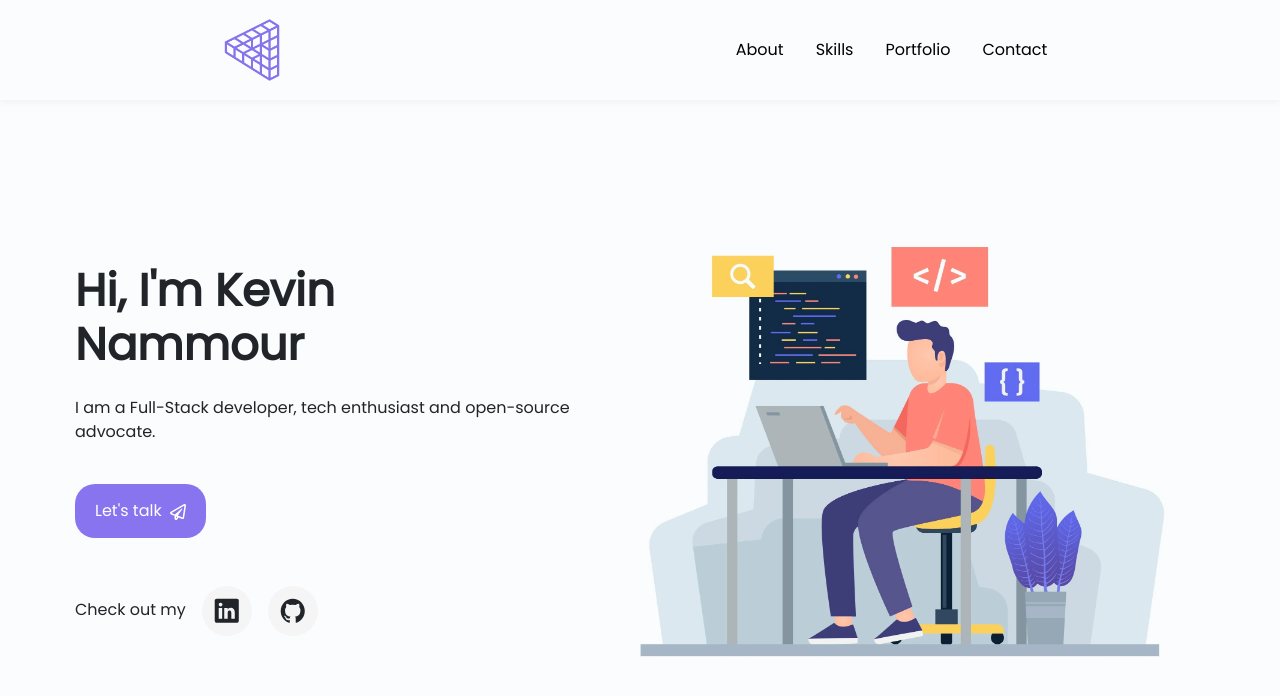
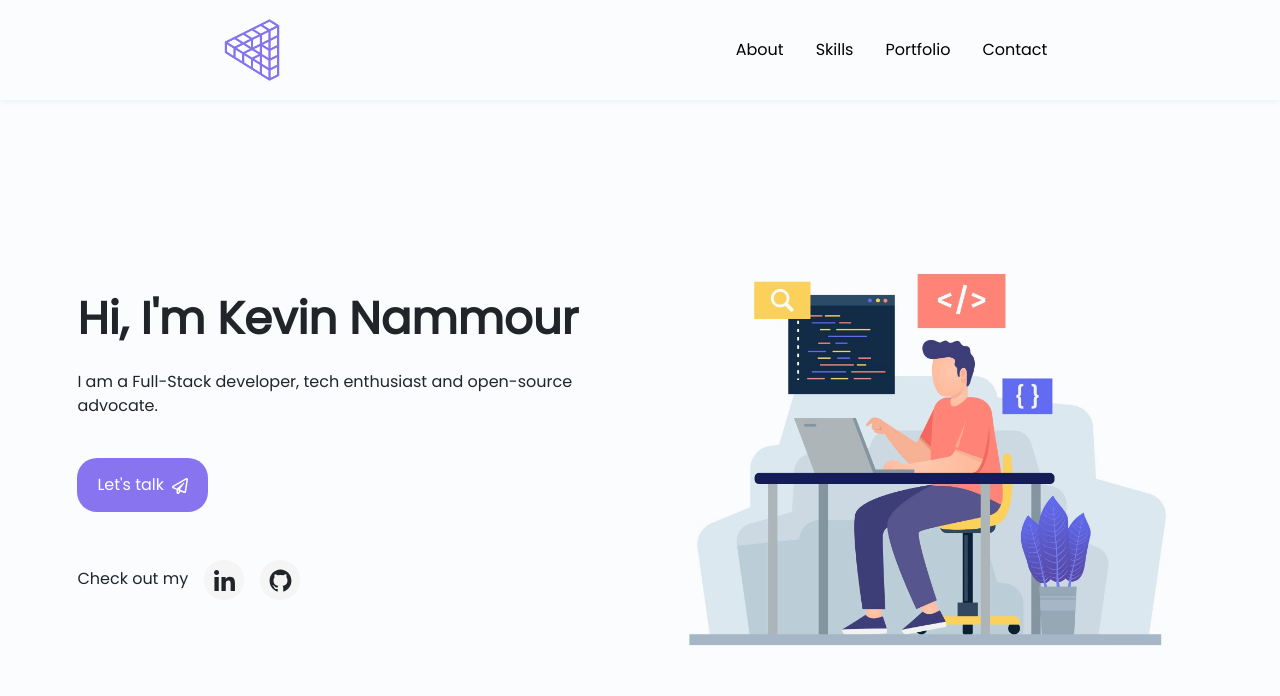
Before and after one commit to kevinnammour/kevedvoc, a React (Create React App) app: page / in a window 1280 px wide. Shown: the top 696 px of the page. Built offline with nearby package versions, Linux system fonts and the light colour scheme.

Commit message:
about-us fixed

```diff
--- a/src/components/about/About.jsx
+++ b/src/components/about/About.jsx
@@ -2,12 +2,13 @@ import React from "react";
 import "./about.scss";
 import image from "../../assets/image.webp";
 import { FaRegPaperPlane } from "react-icons/fa";
-import { IoLogoLinkedin, IoLogoGithub } from "react-icons/io5";
+import { IoLogoGithub } from "react-icons/io5";
+import { GrLinkedinOption } from "react-icons/gr";
 
 const About = () => {
   return (
     <div className="about-wrapper">
-      <div className="about-content">
+      <div className="about-content pt-3">
         <div className="desc-wrapper">
           <h1 className="desc-header">Hi, I'm Kevin Nammour</h1>
           <p className="desc-text mt-3">
@@ -20,13 +21,13 @@ const About = () => {
               <FaRegPaperPlane className="icon" />
             </button>
           </div>
-          <div className="social-media mt-5">
+          <div className="social-media mt-5 mb-4">
             <span>Check out my</span>
             <a
               href="https://www.linkedin.com/in/kevinnammour/"
               className="ms-3 me-3"
             >
-              <IoLogoLinkedin className="sm-link linkedin" />
+              <GrLinkedinOption className="sm-link linkedin" />
             </a>
             <a href="https://github.com/kevinnammour" className="me-3">
               <IoLogoGithub className="sm-link github" />
--- a/src/components/about/about.scss
+++ b/src/components/about/about.scss
@@ -15,9 +15,10 @@ $bg: #fafcfe;
 
     .desc-wrapper {
       display: flex;
-      height: 500px;
       flex-direction: column;
       justify-content: center;
+      flex-basis: 47%;
+      flex-grow: 0;
 
       .desc-header {
         font-size: 45px;
@@ -52,8 +53,8 @@ $bg: #fafcfe;
       .social-media {
         a {
           display: inline-flex;
-          width: 50px;
-          height: 50px;
+          width: 40px;
+          height: 40px;
           vertical-align: middle;
           align-items: center;
           justify-content: center;
@@ -63,7 +64,7 @@ $bg: #fafcfe;
           color: $black;
 
           .sm-link {
-            font-size: 27.5px;
+            font-size: 25px;
             background-color: #f5f5f5;
             color: $black;
           }
@@ -74,10 +75,13 @@ $bg: #fafcfe;
     .image-wrapper {
       display: flex;
       align-items: center;
-      justify-content: center;
+      justify-content: flex-end;
+      flex-basis: 47%;
+      flex-grow: 0;
 
       img {
         width: 100%;
+        max-width: 600px;
         user-select: none;
       }
     }
@@ -99,28 +103,11 @@ $bg: #fafcfe;
 @media only screen and (min-width: 700px) {
   .about-content {
     flex-direction: row;
-
-    .desc-wrapper {
-      width: 500px;
-    }
-
-    .image-wrapper {
-      width: 600px;
-      height: 500px;
-    }
   }
 }
 
 @media only screen and (max-width: 700px) {
   .about-content {
     flex-direction: column;
-
-    .desc-wrapper {
-      width: 100%;
-    }
-
-    .image-wrapper {
-      width: 100%;
-    }
   }
 }
```
